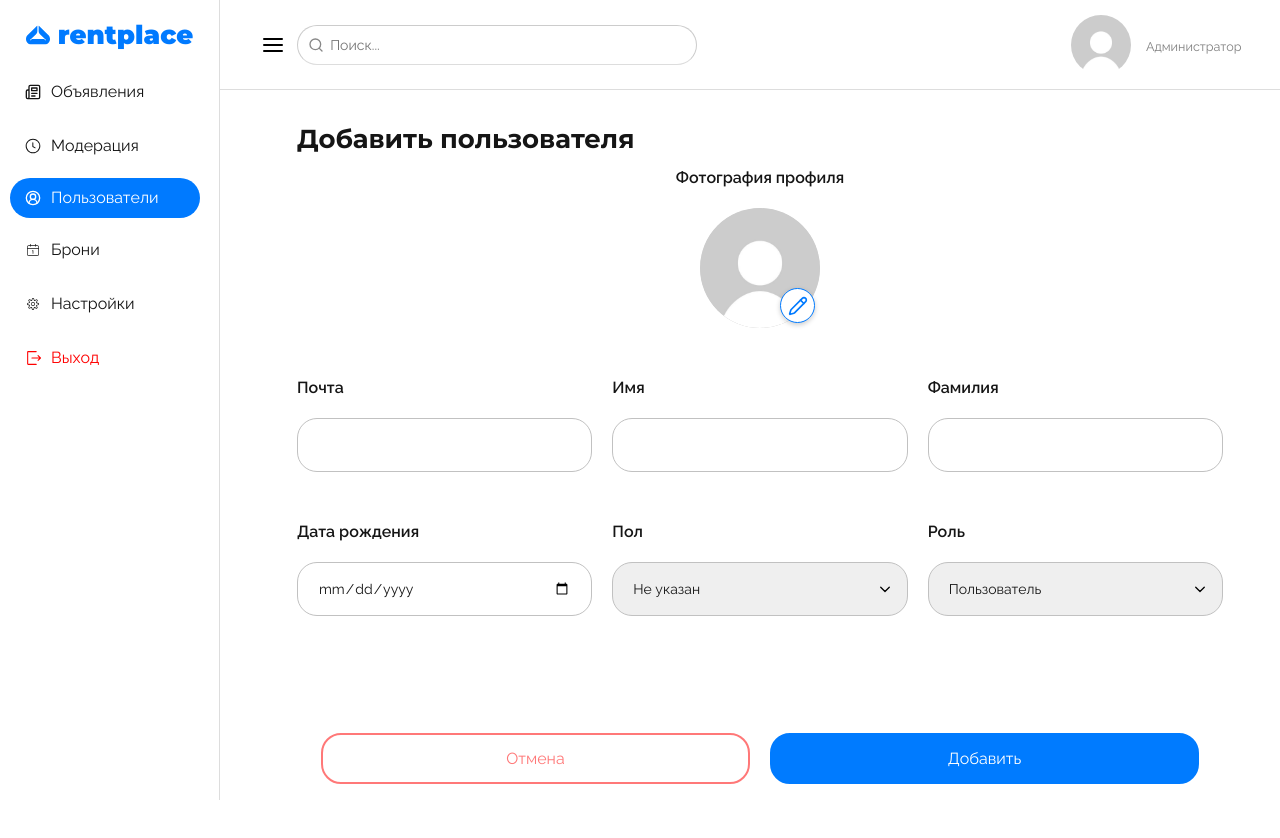
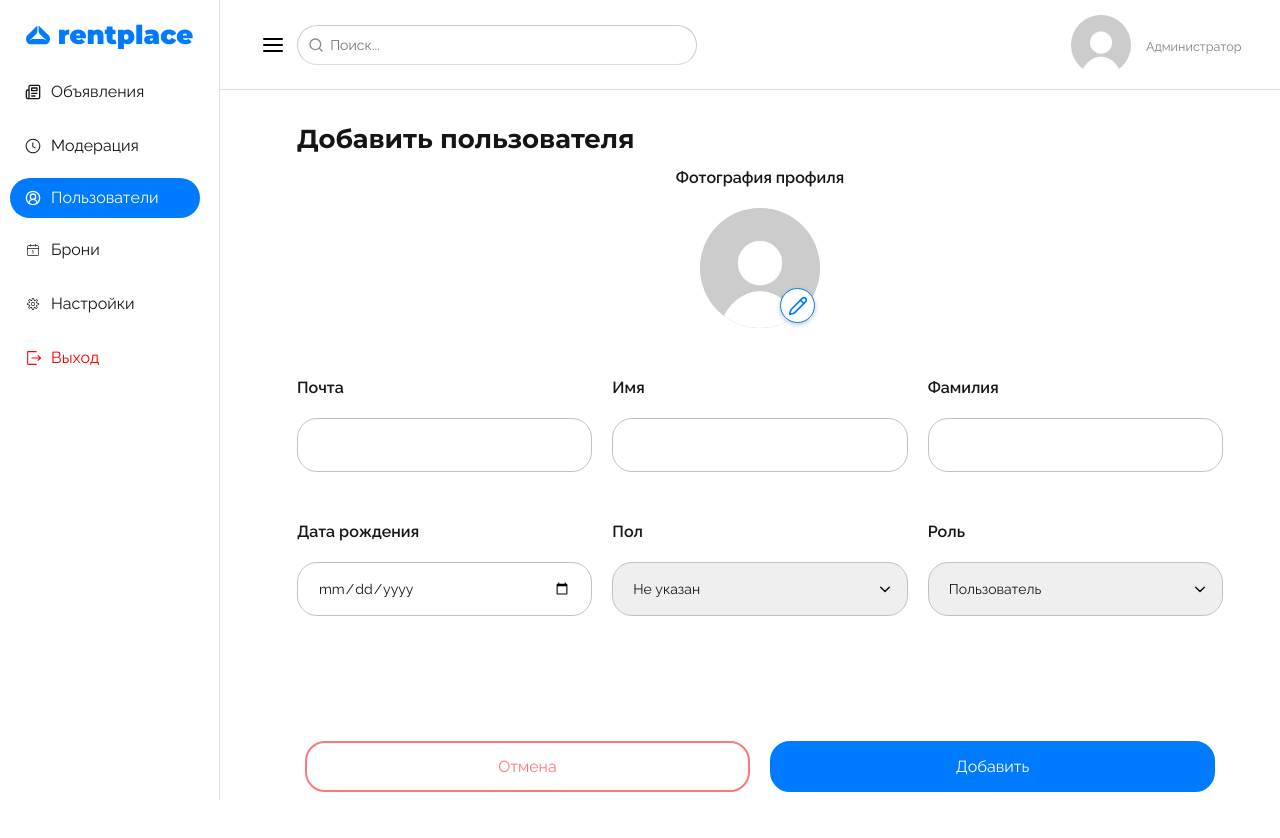
Before and after one commit to TP-RENTPLACE/Frontend, a React (Create React App) app in the folder RentFrontendAdmin/: page /users/add in a window 1280 px wide. Shown: the top 838 px of the page. Built offline with nearby package versions, Linux system fonts and the light colour scheme; no server answers; sample sign-in values are in the browser's storage.

Commit message:
(TP-146) style:  margin beteen buttons and bottom of screen reduced for bookingModal

```diff
--- a/RentFrontendAdmin/src/styles/bookingModal.css
+++ b/RentFrontendAdmin/src/styles/bookingModal.css
@@ -160,9 +160,9 @@ h1, h2, h3, h4, h5, h6 {
 
 .footer-buttonss {
   position: sticky;
-  bottom: 0;
+  bottom: 1%;
   background: white;
-  padding: 16px 24px;
+  padding: 0px 8px;
   display: flex;
   justify-content: center;
   gap: 20px;
```
